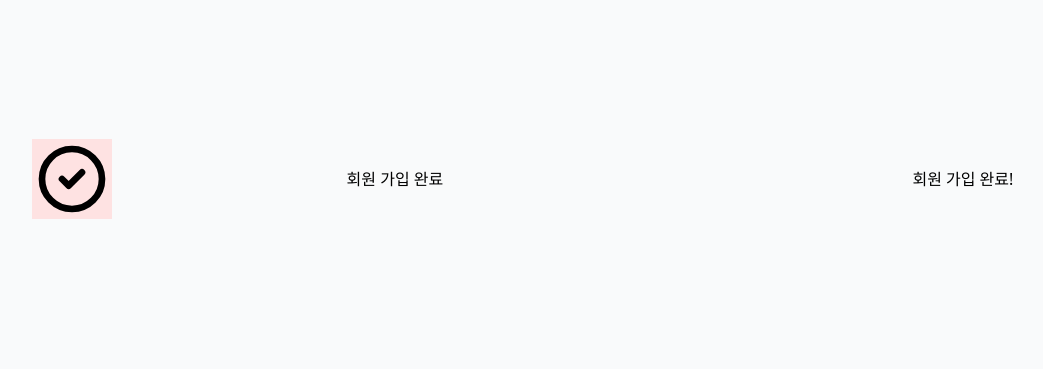
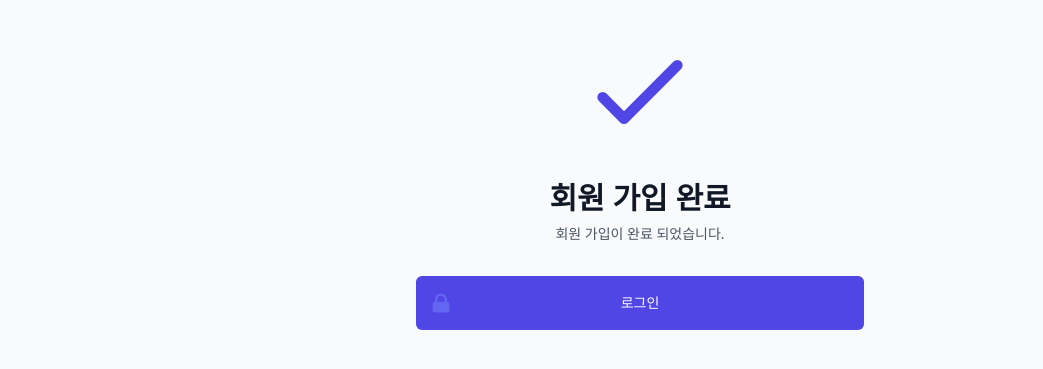
Before and after one commit to minuk926/front-admin, a React (Create React App) app: page /sign-up-Complete in a window 1280 px wide. Shown: the part 221-590 px from the top of the page, without its empty margins (0-1043 px from the left). Built offline with nearby package versions, Linux system fonts and the light colour scheme.

Commit message:
회원가입완료 - 코딩완료

```diff
--- a/src/pages/sign/SignUPComplete.jsx
+++ b/src/pages/sign/SignUPComplete.jsx
@@ -5,17 +5,32 @@ export default function signUPComplete() {
 
 
     <div className="min-h-screen flex items-center justify-center bg-gray-50 py-12 px-4 sm:px-6 lg:px-8">
+      <div className="max-w-md w-full space-y-8">
+        <div>
+          <svg xmlns="http://www.w3.org/2000/svg" className="mx-auto h-32  w-auto text-indigo-600 " fill="none" viewBox="0 0 24 24" stroke="currentColor">
+            <path strokeLinecap="round" strokeLinejoin="round" strokeWidth={2} d="M5 13l4 4L19 7" />
+          </svg>
 
-	<div className="text-center content-center bg-red-100 w-20">
-		<svg xmlns="http://www.w3.org/2000/svg" fill="none" viewBox="0 0 24 24" stroke="currentColor">
-		  <path strokeLinecap="round" strokeLinejoin="round" strokeWidth={2} d="M9 12l2 2 4-4m6 2a9 9 0 11-18 0 9 9 0 0118 0z" />
-		</svg>
-	</div>
+          <h2 className="mt-6 text-center text-3xl font-extrabold text-gray-900">회원 가입 완료</h2>
+          <p className="mt-2 text-center text-sm text-gray-600">
+            회원 가입이 완료 되었습니다.
 
-      <div className="max-w-3xl mx-auto">회원 가입 완료</div>
-		 <div className="max-w-3xl mx-auto">회원 가입 완료!</div>
+          </p>
+        </div>
+
+          <div>
+            <button
+              type="submit"
+              className="group relative w-full flex justify-center py-4 px-4 border border-transparent text-sm font-medium rounded-md text-white bg-indigo-600 hover:bg-indigo-700 focus:outline-none focus:ring-2 focus:ring-offset-2 focus:ring-indigo-500"
+            >
+              <span className="absolute left-0 inset-y-0 flex items-center pl-3">
+                <LockClosedIcon className="h-6 w-6 text-indigo-500 group-hover:text-indigo-400" aria-hidden="true" />
+              </span>
+              로그인
+            </button>
+          </div>
+
+      </div>
     </div>
-
-
-	)
+  )
 }
```
